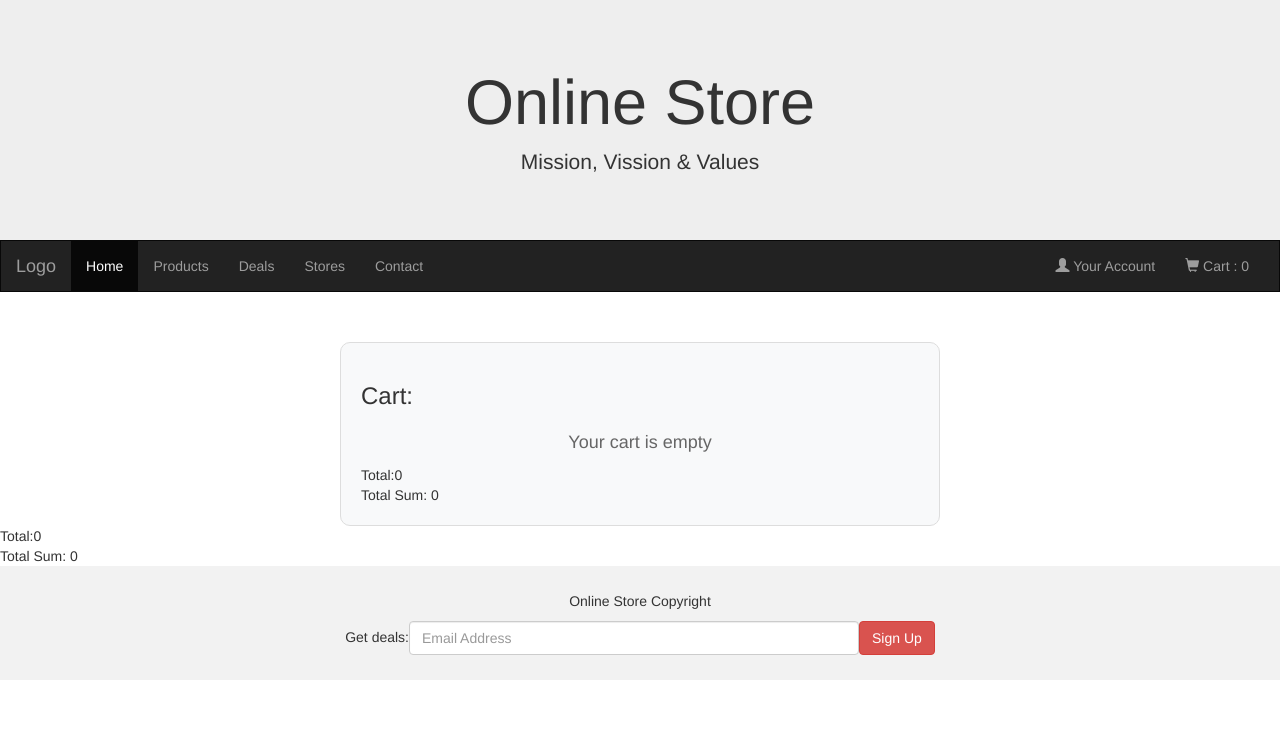
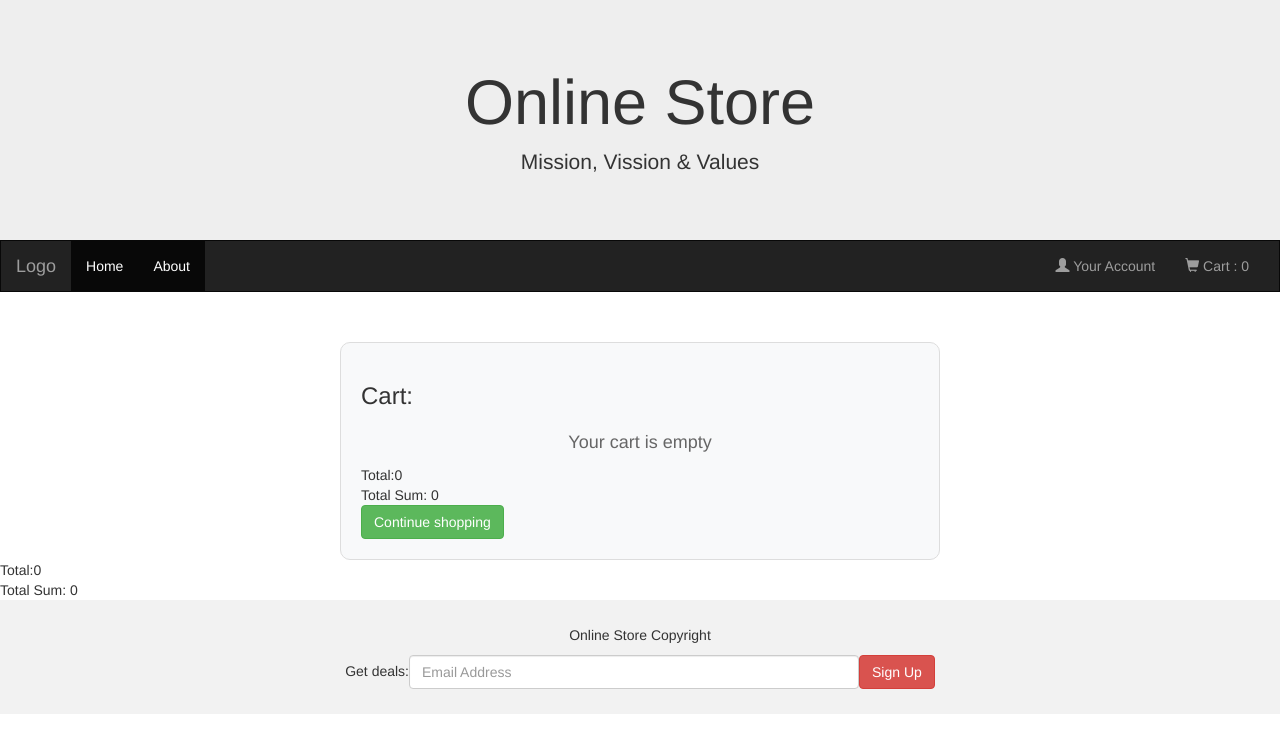
Before and after one commit to ranerlich7/shop_17, a React (Create React App) app: page /cart in a window 1280 px wide. Shown: the top 752 px of the page. Built offline with nearby package versions, Linux system fonts and the light colour scheme.

Commit message:
added all routing except login

```diff
--- a/src/components/Cart.js
+++ b/src/components/Cart.js
@@ -1,6 +1,7 @@
 import { useContext } from "react"
 import CartCotext from "../CartContext"
 import Total from "./Total"
+import { Link } from "react-router-dom"
 
 function Cart() {
   const { cart, setCart } = useContext(CartCotext)
@@ -25,6 +26,9 @@ function Cart() {
         <p className="cart-empty">Your cart is empty</p>
       )}
       <Total />
+      <Link to="/">
+        <button className="btn btn-success">Continue shopping</button>
+      </Link>
     </div>
   )
 }
--- a/src/components/Nav.js
+++ b/src/components/Nav.js
@@ -1,49 +1,47 @@
-import React, { useContext } from 'react'
-import CartCotext from '../CartContext'
+import React, { useContext } from "react"
+import CartCotext from "../CartContext"
+import { Link } from "react-router-dom"
 
 function Nav() {
-  const { cart, setCart} = useContext(CartCotext)
+  const { cart, setCart } = useContext(CartCotext)
   return (
-    <nav class='navbar navbar-inverse'>
-      <div class='container-fluid'>
-        <div class='navbar-header'>
-          <button type='button' class='navbar-toggle' data-toggle='collapse' data-target='#myNavbar'>
-            <span class='icon-bar'></span>
-            <span class='icon-bar'></span>
-            <span class='icon-bar'></span>
+    <nav class="navbar navbar-inverse">
+      <div class="container-fluid">
+        <div class="navbar-header">
+          <button
+            type="button"
+            class="navbar-toggle"
+            data-toggle="collapse"
+            data-target="#myNavbar"
+          >
+            <span class="icon-bar"></span>
+            <span class="icon-bar"></span>
+            <span class="icon-bar"></span>
           </button>
-          <a class='navbar-brand' href='http://www.google.com'>
+          <a class="navbar-brand" href="http://www.google.com">
             Logo
           </a>
         </div>
-        <div class='collapse navbar-collapse' id='myNavbar'>
-          <ul class='nav navbar-nav'>
-            <li class='active'>
-              <a href='http://www.google.com'>Home</a>
+        <div class="collapse navbar-collapse" id="myNavbar">
+          <ul class="nav navbar-nav">
+            <li class="active">
+              <Link to="/">Home</Link>
             </li>
-            <li>
-              <a href='http://www.google.com'>Products</a>
-            </li>
-            <li>
-              <a href='http://www.google.com'>Deals</a>
-            </li>
-            <li>
-              <a href='http://www.google.com'>Stores</a>
-            </li>
-            <li>
-              <a href='http://www.google.com'>Contact</a>
+            <li class="active">
+              <Link to="/about">About</Link>
             </li>
           </ul>
-          <ul class='nav navbar-nav navbar-right'>
+          <ul class="nav navbar-nav navbar-right">
             <li>
-              <a href='http://www.google.com'>
-                <span class='glyphicon glyphicon-user'></span> Your Account
+              <a href="http://www.google.com">
+                <span class="glyphicon glyphicon-user"></span> Your Account
               </a>
             </li>
             <li>
-              <a href='http://www.google.com'>
-                <span class='glyphicon glyphicon-shopping-cart'></span> Cart : {cart.length}
-              </a>
+              <Link to="/cart">
+                <span class="glyphicon glyphicon-shopping-cart"></span> Cart :{" "}
+                {cart.length}
+              </Link>
             </li>
           </ul>
         </div>
--- a/src/components/ProductList.js
+++ b/src/components/ProductList.js
@@ -1,10 +1,12 @@
 import axios from "axios"
 import React, { useContext, useEffect, useState } from "react"
 import CartCotext from "../CartContext"
+import { useNavigate } from "react-router-dom"
 
 function ProductList() {
   const [products, setProducts] = useState([])
   const { cart, setCart } = useContext(CartCotext)
+  const navigate = useNavigate() // Initialize navigate
 
   useEffect(() => {
     getProducts()
@@ -22,6 +24,7 @@ function ProductList() {
     if (!existingProduct) {
       setCart([...cart, product])
       console.log("cart is", cart)
+      navigate("/cart")
     }
   }
   return (
```
